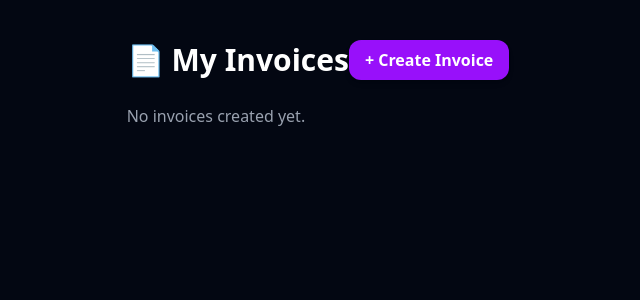
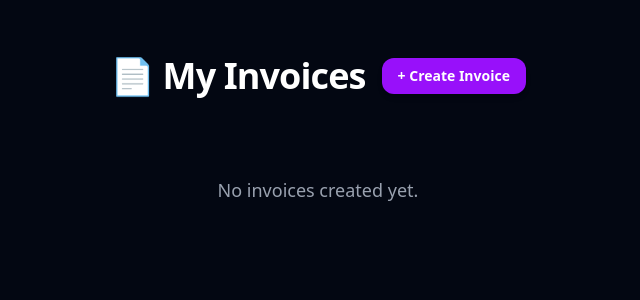
Before and after one commit to oleksiivadev/InvoiceStream, a Next.js app: page / in a window 1280 px wide. Shown: the top 300 px of the page, without its empty margins (322-962 px from the left). Built offline with nearby package versions, Linux system fonts and the light colour scheme; what @solana/wallet-adapter-phantom, @solana/wallet-adapter-react, @solana/wallet-adapter-react-ui, @solana/web3.js would draw is missing.

Commit message:
Made invoice dashboard look cleaner

```diff
--- a/src/app/create/page.tsx
+++ b/src/app/create/page.tsx
@@ -49,37 +49,42 @@ export default function CreateInvoicePage() {
   }
 
     return (
-    <div className="max-w-md mx-auto p-6 bg-gray-900 rounded-xl shadow-xl">
-      <div className='flex justify-between items-center'>
+      <div className="max-w-md mx-auto mt-10 p-6 bg-gray-900 text-white rounded-2xl shadow-2xl border border-gray-800">
+        <div className="flex justify-between items-center mb-6">
           <Wallet />
           <Link href="/">
-          <button className="shadow-md transition">
-            To Main Page
+            <button className="px-4 py-2 rounded-lg border border-gray-700 text-sm text-gray-300 hover:bg-gray-800 transition">
+              ← To Main Page
             </button>
           </Link>
         </div>
-      <h1 className="text-2xl font-bold mb-4">Create Invoice</h1>
+
+        <h1 className="text-3xl font-bold mb-6 text-center">Create Invoice</h1>
 
         <input
-        className="w-full mb-3"
+          className="w-full mb-4 px-4 py-3 rounded-lg bg-gray-800 border border-gray-700 placeholder-gray-400 focus:outline-none focus:ring-2 focus:ring-blue-500 transition"
           placeholder="Description"
           value={description}
           onChange={(e) => setDescription(e.target.value)}
         />
 
         <input
-        className="w-full mb-3"
+          className="w-full mb-6 px-4 py-3 rounded-lg bg-gray-800 border border-gray-700 placeholder-gray-400 focus:outline-none focus:ring-2 focus:ring-blue-500 transition"
           placeholder="Price (USDC)"
           value={amount}
           onChange={(e) => setAmount(e.target.value)}
         />
 
         <button
-        className="shadow-md transition w-full"
+          className={`w-full py-3 rounded-lg text-white font-semibold transition-all ${
+            loading
+              ? 'bg-gray-700 cursor-not-allowed'
+              : 'bg-blue-600 hover:bg-blue-700'
+          }`}
           onClick={handleCreate}
           disabled={loading}
         >
-        {loading ? 'Creating...' : 'Create invoice'}
+          {loading ? 'Creating...' : 'Create Invoice'}
         </button>
       </div>
     )
--- a/src/app/page.tsx
+++ b/src/app/page.tsx
@@ -5,11 +5,11 @@ import InvoiceCard from '@/components/InvoiceCard'
 import Link from 'next/link'
 
 interface Invoice {
-  amount: string,
-  cid: string,
-  createdAt: string,
-  description: string,
-  from: string,
+  amount: string
+  cid: string
+  createdAt: string
+  description: string
+  from: string
 }
 
 export default function HomePage() {
@@ -21,20 +21,24 @@ export default function HomePage() {
   }, [])
 
   return (
-    <div className="max-w-4xl mx-auto p-6">
-      <div className="flex items-center justify-between mb-6 items-center">
-        <h1 className="text-3xl font-bold">📄 My Invoices</h1>
+    <div className="max-w-5xl mx-auto px-6 py-10">
+      <div className="flex flex-col md:flex-row md:items-center justify-between gap-4 mb-10">
+        <h1 className="text-4xl font-bold tracking-tight text-white">
+          📄 My Invoices
+        </h1>
         <Link href="/create">
-          <button className="shadow-md transition">
+          <button className="px-5 py-2.5 text-sm font-medium rounded-xl bg-[#7A2828] text-white hover:bg-[#9e3434] transition duration-200 shadow-md">
             + Create Invoice
           </button>
         </Link>
       </div>
 
       {invoices.length === 0 ? (
-        <p className="text-gray-400">No invoices created yet.</p>
+        <div className="text-gray-400 text-center mt-20 text-lg">
+          No invoices created yet.
+        </div>
       ) : (
-        <div className="grid grid-cols-1 md:grid-cols-2 gap-4">
+        <div className="grid grid-cols-1 sm:grid-cols-2 lg:grid-cols-3 gap-6">
           {invoices.map((invoice, i) => (
             <InvoiceCard key={i} invoice={invoice} />
           ))}
```
Lines whose indentation alone changed are shown as unchanged.
